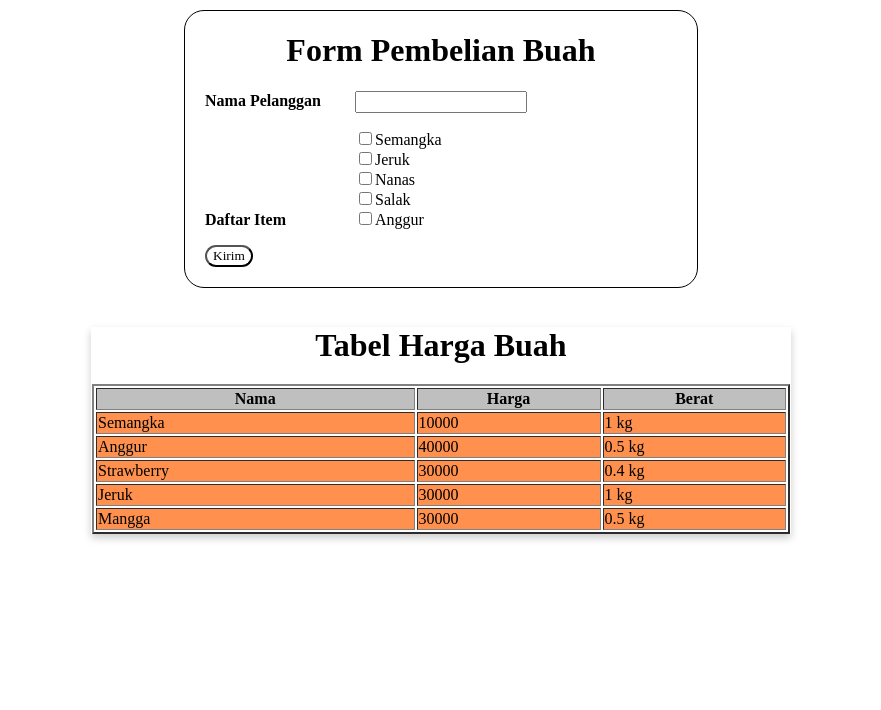
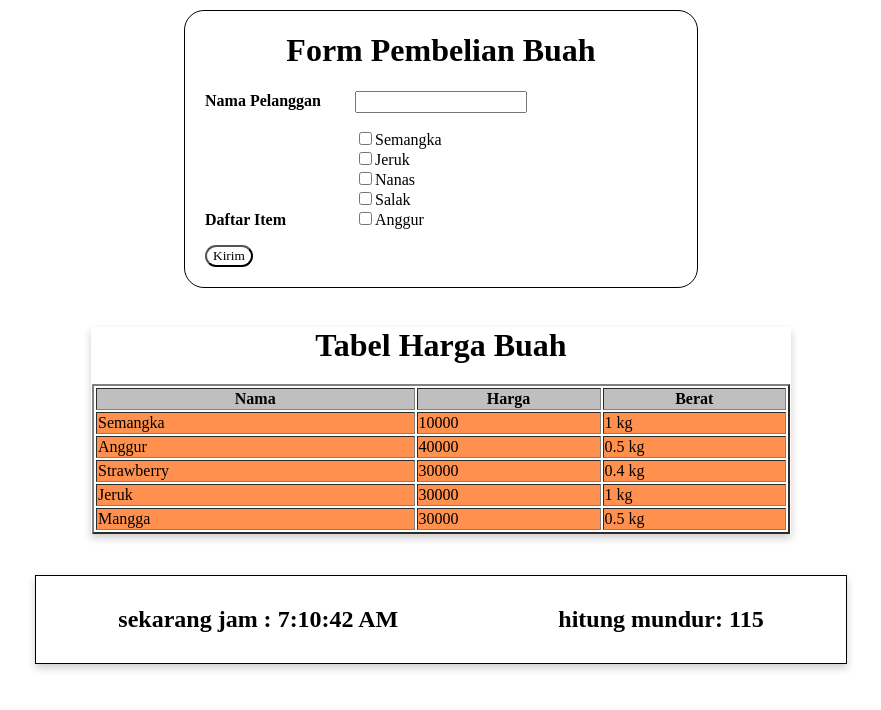
Before and after one commit to ariwilyan/sanbercode-reactjs-0820-2, a React (Create React App) app: page / in a window 1280 px wide. Shown: the top 710 px of the page, without its empty margins (199-1080 px from the left). Built offline with nearby package versions, Linux system fonts and the light colour scheme.

Commit message:
tugas 11

```diff
--- a/src/App.js
+++ b/src/App.js
@@ -1,8 +1,9 @@
 import React from 'react';
-import logo from './logo.svg';
+//import logo from './logo.svg';
 import './App.css';
 import Tugas9 from './Tugas-9/Tugas9.js';
 import Tugas10 from './Tugas-10/Tugas10.js';
+import Tugas11 from './Tugas-11/Tugas11.js';
 
 function App() {
   return (
@@ -11,6 +12,9 @@ function App() {
       <br/>
       <br/>
       <Tugas10 />
+      <br/>
+      <br/>
+      <Tugas11 />
     </>
   );
 }
--- /dev/null
+++ b/src/Tugas-11/Tugas11.js
@@ -0,0 +1,89 @@
+import React, {Component} from 'react';
+
+class ClockTimer extends Component {
+    constructor(props) {
+        super(props)
+        this.state = {
+            date: new Date(),
+            countdown: 120,
+            showClockTimer: true,
+        }
+    }
+
+    componentDidMount() {
+        this.clockID = setInterval(
+            () => this.tickClock(),
+            1000
+        );
+        this.timerID = setInterval(
+            () => this.tickTimer(),
+            1000
+        );
+    }
+
+    componentDidUpdate() {
+        if (this.state.showClockTimer === true) {
+            if (this.state.countdown < 0) {
+                this.setState({
+                    showClockTimer: false
+                });
+            }
+        }
+    }
+
+    componentWillUnmount() {
+        clearInterval(this.clockID);
+        clearInterval(this.timerID);
+    }
+
+    tickClock() {
+        this.setState({
+            date: new Date()
+        });
+    }
+
+    tickTimer() {
+        this.setState({
+            countdown: this.state.countdown - 1
+        });
+    }
+
+    render() {
+        let h2 = {
+            margin: "0 80px",
+            padding: "0",
+            display: "inline",
+            fontWeight: "bolder",
+        }
+        let divStyle = {
+            boxShadow: "0px 4px 8px 0px rgba(0, 0, 0, 0.2)",
+            textAlign: "center",
+            border: "1px solid black",
+            width: "810px",
+            margin: "0 auto",
+            padding: "30px 0",
+        }
+        return(
+            <>
+                {this.state.showClockTimer && (
+                    <div style={divStyle}>
+                        <h2 style={h2}>sekarang jam : {this.state.date.toLocaleTimeString()}</h2>
+                        <h2 style={h2}>hitung mundur: {this.state.countdown}</h2>
+                    </div>
+                )}
+            </>
+        )
+    }
+}
+
+class Tugas11 extends Component {
+    render() {
+        return(
+            <>
+                <ClockTimer />
+            </>
+        )
+    }
+}
+
+export default Tugas11;
```
